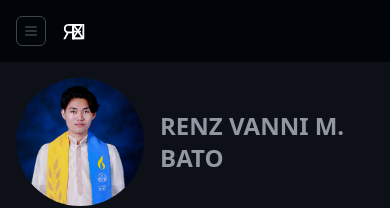
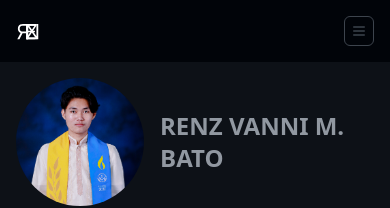
Before and after one commit to RenzVanni/portfolio-003, a React (Vite) app: page / in a window 390 px wide. Shown: the top 208 px of the page. Built offline with nearby package versions, Linux system fonts and the light colour scheme.

Commit message:
fix menu and animation

```diff
--- a/src/components/Header.tsx
+++ b/src/components/Header.tsx
@@ -14,19 +14,21 @@ const Header = ({
 }) => {
   return (
     <motion.div
-      initial={{ y: -50 }}
+      initial={{ y: isMenu ? 0 : -50 }}
       whileInView={{ y: 0 }}
       transition={{ y: { type: "spring", stiffness: 50 } }}
     >
       <div className="bg-header flex items-center p-4 space-x-4 ">
-        <div
-          onClick={() => setIsMenu(true)}
-          className="border border-border cursor-pointer hover:scale-105 p-1.5 rounded-md md:hidden"
-        >
-          <LuMenu className="text-border" />
+        <div className="flex flex-1 items-center justify-between">
+          <Logo2 />
+
+          <div
+            onClick={() => setIsMenu(true)}
+            className="border border-border cursor-pointer hover:scale-105 p-1.5 rounded-md md:hidden"
+          >
+            <LuMenu className="text-border" />
+          </div>
         </div>
-
-        <Logo2 />
 
         <div className="hidden md:flex flex-1 items-center justify-center space-x-4">
           {navigationData.map((item) => (
@@ -46,7 +48,7 @@ const Header = ({
         <div className="flex justify-end z-10 fixed inset-0 w-full h-full bg-black/80">
           <div className="bg-main w-2/3 p-4 ">
             <div className="flex items-center justify-between mb-8">
-              <p>logo</p>
+              <Logo2 />
               <IoIosExit
                 onClick={() => setIsMenu(false)}
                 className="text-white text-3xl cursor-pointer hover:scale-105"
--- a/src/components/Icons.tsx
+++ b/src/components/Icons.tsx
@@ -37,7 +37,7 @@ const Icons = ({
             key={index}
             initial={{ opacity: 0 }}
             whileInView={{ opacity: 1 }}
-            transition={{ opacity: { duration: DURATION, delay: DELAY } }}
+            transition={{ opacity: { duration: DURATION } }}
           >
             <Icon
               className={`text-white ${size ? `text-${size}` : "text-3xl"}`}
--- a/src/pages/ContactMe.tsx
+++ b/src/pages/ContactMe.tsx
@@ -59,7 +59,7 @@ const ContactMe = () => {
             <input
               type="text"
               placeholder="ex: Jose Dela Cruz"
-              className="text-white bg-transparent p-3 rounded-md border border-border outline-none placeholder:text-white"
+              className="text-white bg-transparent p-3 rounded-md border border-border outline-none placeholder:text-white/50"
               value={data.name}
               onChange={(userInput) =>
                 handleTextChange({ e: userInput, type: "name" })
@@ -74,7 +74,7 @@ const ContactMe = () => {
             <input
               type="email"
               placeholder="ex: Jose@gmail.com"
-              className="text-white bg-transparent p-3 rounded-md border border-border outline-none placeholder:text-white"
+              className="text-white bg-transparent p-3 rounded-md border border-border outline-none placeholder:text-white/50"
               value={data.email}
               onChange={(userInput) =>
                 handleTextChange({ e: userInput, type: "email" })
@@ -90,7 +90,7 @@ const ContactMe = () => {
           <input
             type="text"
             placeholder="ex: Coding"
-            className="text-white bg-transparent p-3 rounded-md border border-border outline-none placeholder:text-white"
+            className="text-white bg-transparent p-3 rounded-md border border-border outline-none placeholder:text-white/50"
             value={data.subject}
             onChange={(userInput) =>
               handleTextChange({ e: userInput, type: "subject" })
@@ -106,7 +106,7 @@ const ContactMe = () => {
             name=""
             id=""
             placeholder="ex: This is a message to you..."
-            className="text-white bg-transparent p-3 rounded-md border border-border outline-none placeholder:text-white resize-none h-[150px]"
+            className="text-white bg-transparent p-3 rounded-md border border-border outline-none placeholder:text-white/50 resize-none h-[150px]"
             value={data.content}
             onChange={(userInput) =>
               handleTextChange({ e: userInput, type: "content" })
```
